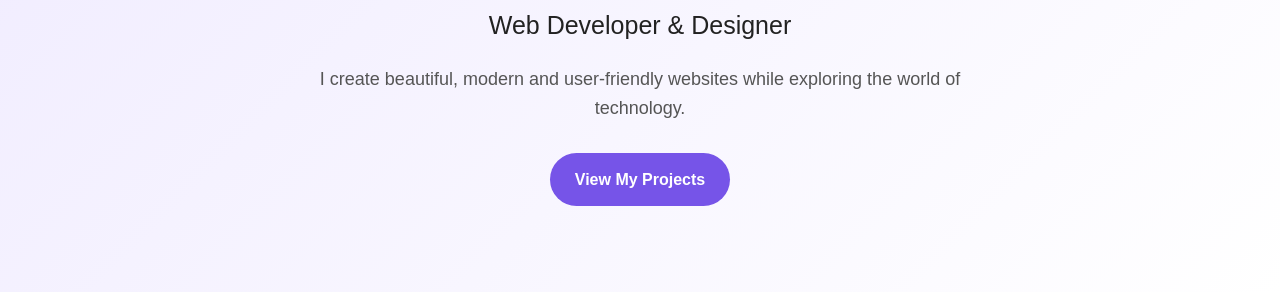
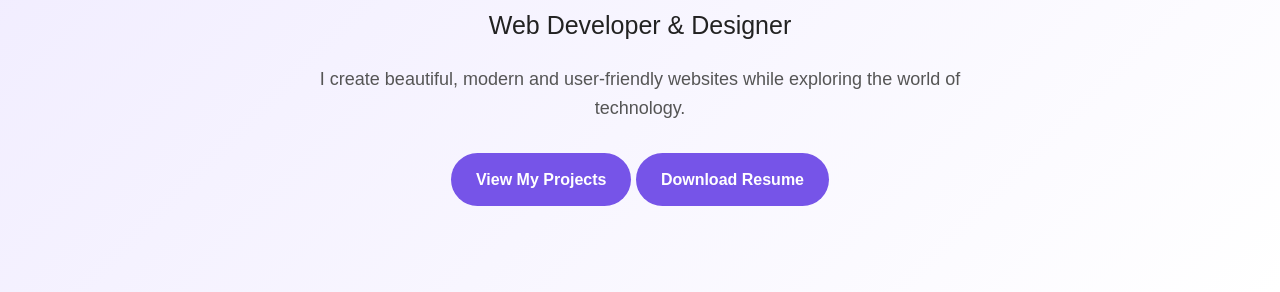
Before and after one commit to tanishasindol/Portfolio-, a plain HTML site: page index.html in a window 1280 px wide. Shown: the part 508-800 px from the top of the page. Drawn offline with Linux system fonts and the light colour scheme.

Commit message:
Update index.html

```diff
--- a/index.html
+++ b/index.html
@@ -48,6 +48,9 @@
             <a href="#projects" class="button">
                 View My Projects
             </a>
+            <a href="resume.pdf" class="button">
+    Download Resume
+</a>
 
         </div>
 
```
